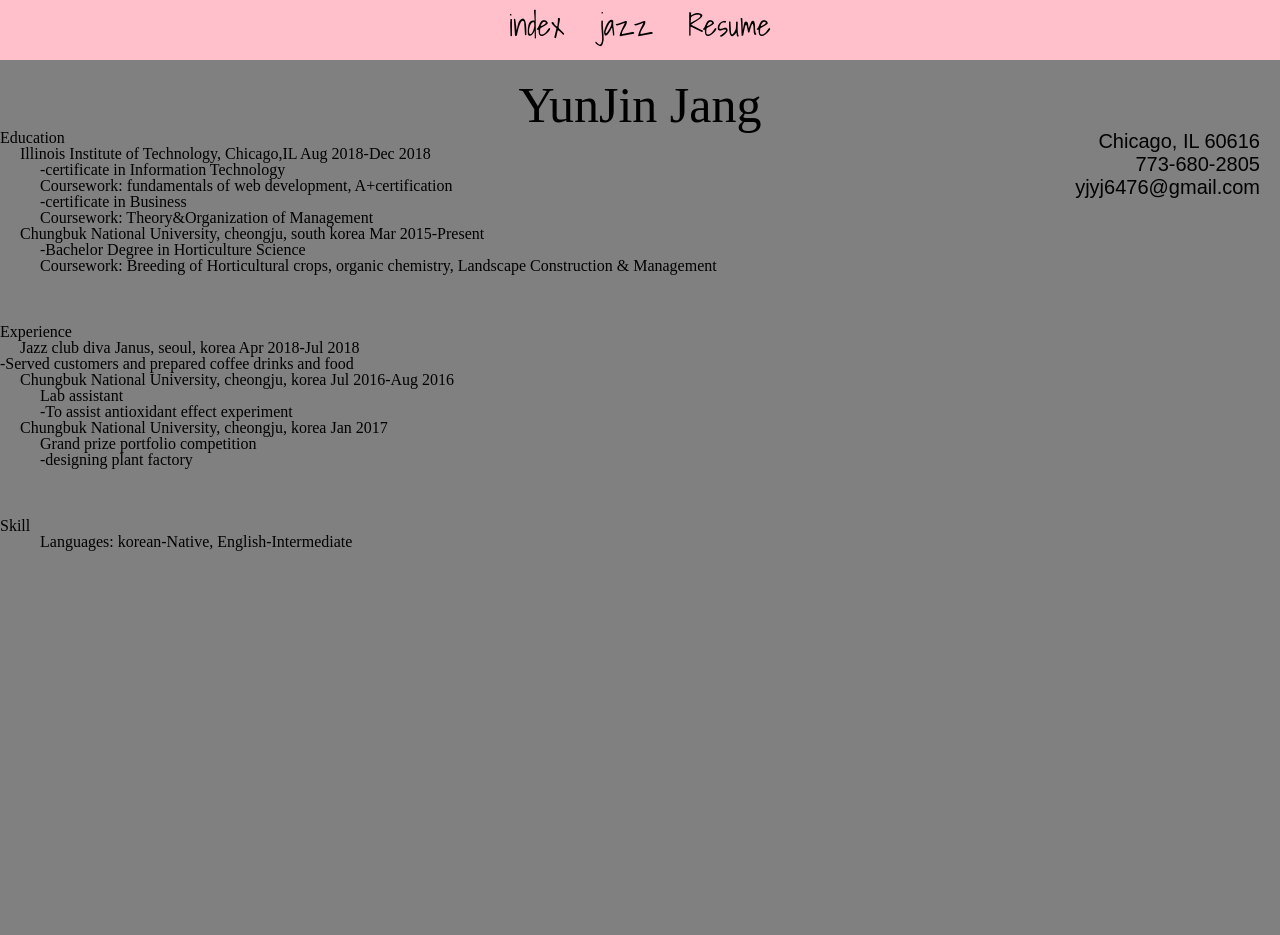
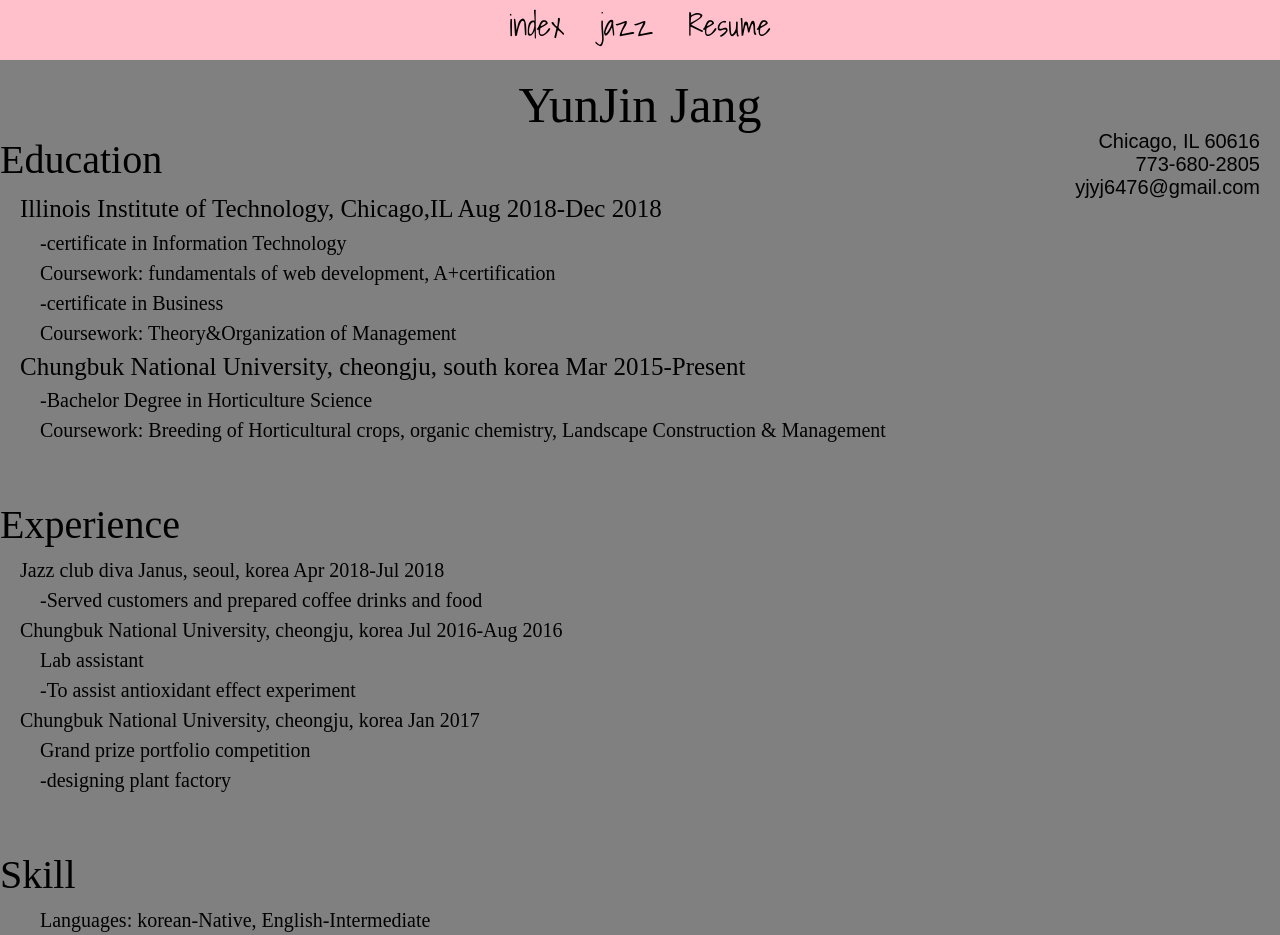
Before and after one commit to Yunjinjang/Project2, a plain HTML site: page resume.html in a window 1280 px wide. Before the commit the page ends 800 px from the top, so only its background shows below. Drawn offline with Linux system fonts and the light colour scheme.

Commit message:
modified
modified pont-size

```diff
--- a/css/styles.css
+++ b/css/styles.css
@@ -185,6 +185,11 @@ body {
   font-size: 50px;
 }
 
+.retitle{
+  line-height: 150%;
+  font-size: 40px;
+}
+
 .address{
   text-align:right;
   font:20px arial;
@@ -193,28 +198,37 @@ body {
 }
 
 .education{
+  line-height: 150%;
   margin-left: 20px;
-
+  font-size: 25px;
 }
 
 .inside{
+  line-height: 150%;
   margin-left: 40px;
+  font-size: 20px;
 }
 
 .inside_bottom{
+  line-height: 150%;
   margin-left: 40px;
   margin-bottom : 50px;
+  font-size: 20px;
 }
 
 .experience{
+  line-height: 150%;
   margin-left: 20px;
-
+  font-size: 20px;
 }
 .ski{
+  line-height: 150%;
   margin-left: 20px;
-
+  font-size: 20px;
 }
 
 .AS{
+  line-height: 150%;
   margin-bottom: 50px;
+  font-size: 20px;
 }
--- a/resume.html
+++ b/resume.html
@@ -23,7 +23,7 @@
   </div>
 
   <section>
-    <h2><strong>Education </strong> </h2>
+    <h2 class="retitle"><strong>Education </strong> </h2>
     <div class="education">
       <h3>Illinois Institute of Technology&#x2c; Chicago&#x2c;IL Aug 2018-Dec 2018 </h3>
     </div>
@@ -43,11 +43,11 @@
   </section>
 
   <section>
-    <h2><strong> Experience </strong> </h2>
+    <h2 class="retitle"><strong> Experience </strong> </h2>
     <div class="experience">
       <h3>Jazz club diva Janus&#x2c; seoul&#x2c; korea Apr 2018-Jul 2018</h3>
     </div>
-    <div clㄴss="inside">
+    <div class="inside">
       <p>-Served customers and prepared coffee drinks and food</p>
     </div>
     <div class="experience">
@@ -67,7 +67,7 @@
   </section>
 
   <section>
-    <h2><strong> Skill </strong> </h2>
+    <h2 class="retitle"><strong> Skill </strong> </h2>
     <div class="inside">
       <p>Languages: korean-Native&#x2c; English-Intermediate  </p>
     </div>
```
Also changed, not shown: jazz.html (+0 -1 lines).
